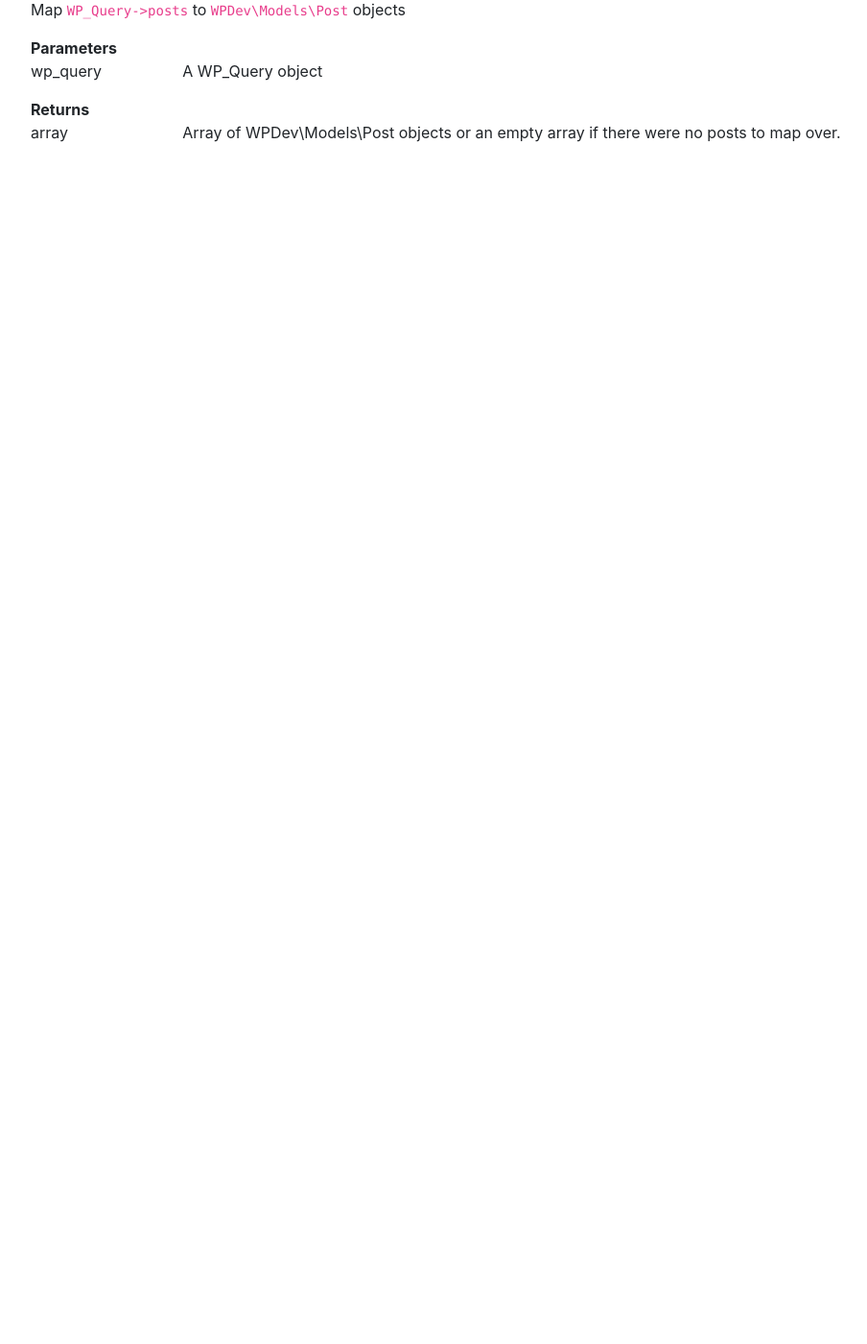
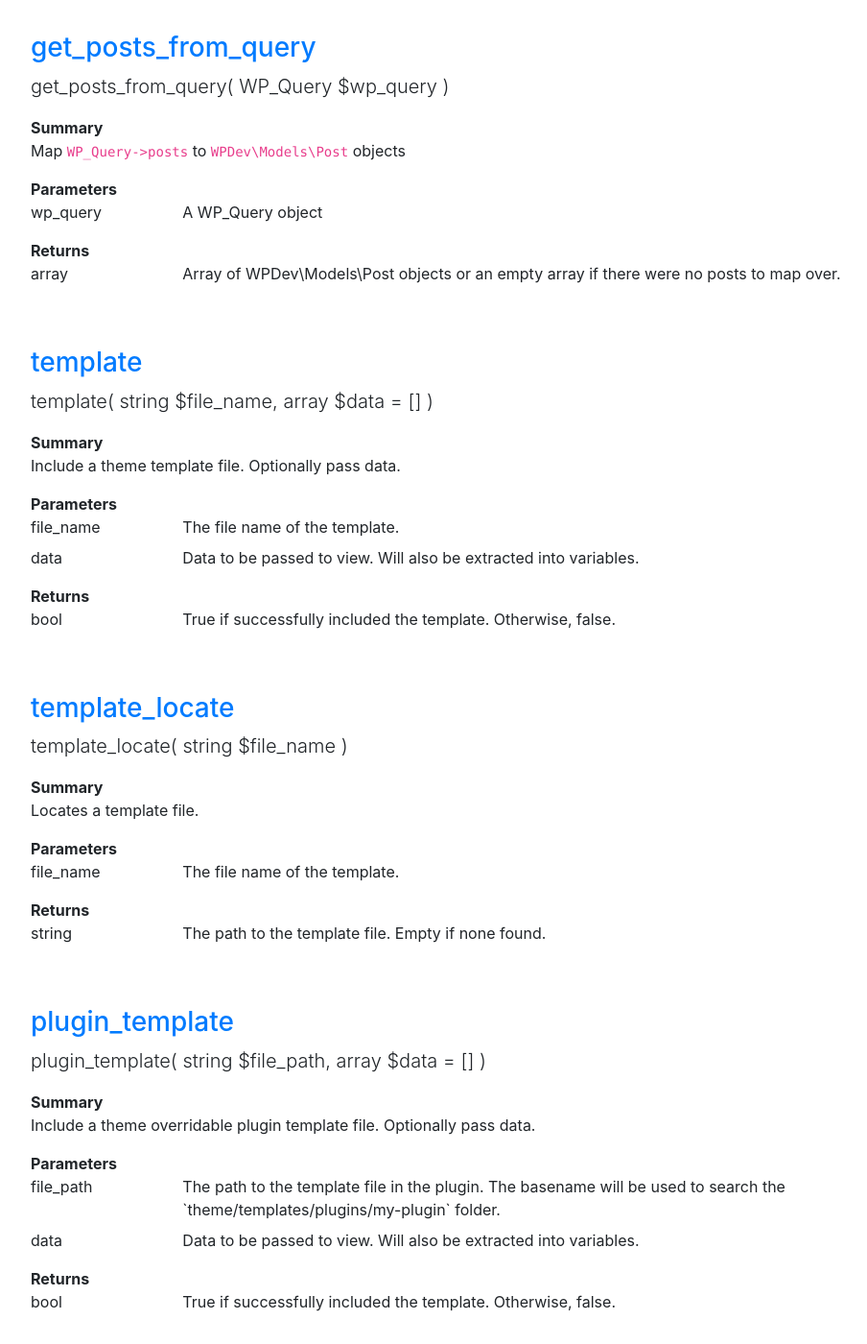
Before and after one commit to JoshMoreno/wpdev, a Jekyll site: the page built from docs/helpers.liquid, in a window 1280 px wide and 1400 px high, scrolled down 1216 px. Shown: the whole window at 96% size, without its empty margins (243-1147 px from the left). Built offline with Jekyll 4.4.1, drawn with Linux system fonts in a browser that asks for light colours; before the commit the page ends 1398 px from its top, so only the background shows below that; some of the changed text lies outside the part shown.

Commit message:
include template classes in docs. Add helper global helper fn for templates.

```diff
--- a/docs/_data/helpers.yml
+++ b/docs/_data/helpers.yml
@@ -29,3 +29,42 @@
   return:
     type: array
     description: 'Array of WPDev\Models\Post objects or an empty array if there were no posts to map over.'
+
+- name: template
+  summary: 'Include a theme template file. Optionally pass data.'
+  fullName: template( string $file_name, array $data = [] )
+  args:
+      - name: file_name
+        description: 'The file name of the template.'
+        type: string
+      - name: data
+        description: 'Data to be passed to view. Will also be extracted into variables.'
+        type: array
+  return:
+    type: bool
+    description: 'True if successfully included the template. Otherwise, false.'
+
+- name: template_locate
+  summary: 'Locates a template file.'
+  fullName: template_locate( string $file_name )
+  args:
+      - name: file_name
+        description: 'The file name of the template.'
+        type: string
+  return:
+    type: string
+    description: 'The path to the template file. Empty if none found.'
+
+- name: plugin_template
+  summary: 'Include a theme overridable plugin template file. Optionally pass data.'
+  fullName: plugin_template( string $file_path, array $data = [] )
+  args:
+      - name: file_path
+        description: 'The path to the template file in the plugin. The basename will be used to search the `theme/templates/plugins/my-plugin` folder.'
+        type: string
+      - name: data
+        description: 'Data to be passed to view. Will also be extracted into variables.'
+        type: array
+  return:
+    type: bool
+    description: 'True if successfully included the template. Otherwise, false.'
--- a/docs/_data/navigation.yml
+++ b/docs/_data/navigation.yml
@@ -22,3 +22,11 @@
       url: /models/post
     - text: Image
       url: /models/image
+
+- text: Template
+  url: \#
+  sublinks:
+    - text: Template
+      url: /template/template
+    - text: PluginTemplate
+      url: /template/plugin-template
--- /dev/null
+++ b/docs/_data/template/PluginTemplate.yaml
@@ -0,0 +1,81 @@
+name: WPDev\Template\PluginTemplate
+shortName: PluginTemplate
+namespace: WPDev\Template
+methods:
+    -
+        name: __construct
+        summary: 'Locates and renders a theme template. Falls back to the absolute <code>$file_path</code> passed in.'
+        description: ''
+        visibility: public
+        args:
+            -
+                name: file_path
+                description: 'The absolute path to the file in the plugin. The basename will be used when searching in the themes.'
+                type: string
+            -
+                name: data
+                description: 'Data to be passed to the template.'
+                type: array
+                default: {  }
+    -
+        name: includeTemplate
+        summary: ''
+        description: ''
+        visibility: public
+    -
+        name: create
+        summary: 'For a more fluid syntax. Alternatively use <code>Template::include()</code> or <code>Template::locate()</code>.'
+        description: ''
+        visibility: public
+        static: true
+        return:
+            type: $this
+            description: ''
+        args:
+            -
+                name: file_name
+                description: ''
+                type: string
+            -
+                name: data
+                description: ''
+                type: array
+                default: {  }
+    -
+        name: getTemplate
+        summary: ''
+        description: ''
+        visibility: public
+    -
+        name: include
+        summary: 'Include a theme template file. Optionally pass data.'
+        description: ''
+        visibility: public
+        static: true
+        return:
+            type: bool
+            description: 'True if successfully included the template. Otherwise, false.'
+        args:
+            -
+                name: file_name
+                description: 'The file name of the template.'
+                type: string
+            -
+                name: data
+                description: 'Data to be passed to view. Will also be extracted into variables.'
+                type: array
+                default: {  }
+    -
+        name: locate
+        summary: 'Locates a template file.'
+        description: ''
+        visibility: public
+        static: true
+        return:
+            type: string
+            description: 'The path to the template file. Empty if none found.'
+        args:
+            -
+                name: file_name
+                description: ''
+                type: string
--- /dev/null
+++ b/docs/_data/template/Template.yaml
@@ -0,0 +1,84 @@
+name: WPDev\Template\Template
+shortName: Template
+namespace: WPDev\Template
+methods:
+    -
+        name: __construct
+        summary: 'Constructor. Alternatively use <code>Template::include()</code> or <code>Template::locate()</code>.'
+        description: ''
+        visibility: public
+        args:
+            -
+                name: file_name
+                description: ''
+                type: string
+            -
+                name: data
+                description: ''
+                type: array
+                default: {  }
+    -
+        name: create
+        summary: 'For a more fluid syntax. Alternatively use <code>Template::include()</code> or <code>Template::locate()</code>.'
+        description: ''
+        visibility: public
+        static: true
+        return:
+            type: $this
+            description: ''
+        args:
+            -
+                name: file_name
+                description: ''
+                type: string
+            -
+                name: data
+                description: ''
+                type: array
+                default: {  }
+    -
+        name: getTemplate
+        summary: ''
+        description: ''
+        visibility: public
+    -
+        name: include
+        summary: 'Include a theme template file. Optionally pass data.'
+        description: ''
+        visibility: public
+        static: true
+        return:
+            type: bool
+            description: 'True if successfully included the template. Otherwise, false.'
+        args:
+            -
+                name: file_name
+                description: 'The file name of the template.'
+                type: string
+            -
+                name: data
+                description: 'Data to be passed to view. Will also be extracted into variables.'
+                type: array
+                default: {  }
+    -
+        name: includeTemplate
+        summary: 'Includes the template file passing along the data.'
+        description: ''
+        visibility: public
+        return:
+            type: bool
+            description: 'True if successfully included the template. Otherwise, false.'
+    -
+        name: locate
+        summary: 'Locates a template file.'
+        description: ''
+        visibility: public
+        static: true
+        return:
+            type: string
+            description: 'The path to the template file. Empty if none found.'
+        args:
+            -
+                name: file_name
+                description: ''
+                type: string
--- /dev/null
+++ b/docs/template/plugin-template.liquid
@@ -0,0 +1,35 @@
+---
+layout: docs
+permalink: /template/plugin-template.html
+---
+{% capture usage %}
+<p>Works the same as <code>WPDev\Template\Template</code> except it will fallback to the absolute path passed in.</p>
+<p>One major difference is that it will only look in the theme's <code>templates/plugins/$your_plugin_folder_name</code></p>
+<p>For example if your plugin is in a folder called <code>my-plugin</code>, then it will look for overriding templates in the child/parent theme's <code>templates/plugins/my-plugin/</code> folder. This is to help avoid template naming conflicts between plugins. It also has the benefit of keeping the templates folder organized.</p>
+{% highlight php %}
+use WPDev\Template\PluginTemplate;
+
+// Simple include without any data
+PluginTemplate::include(__DIR__ . '/hero-banner.php');
+
+// With data
+PluginTemplate::include(__DIR__ . '/hero-banner.php', ['title' => 'So Easy']);
+{% endhighlight %}
+{% highlight php %}
+// Or with global helper function...
+// Since it is global - note the absence of "use WPDev\Template\PluginTemplate;"
+
+// Simple include without any data
+plugin_template(__DIR__ . '/hero-banner.php');
+
+// With data
+plugin_template(__DIR__ . 'hero-banner.php', ['title' => 'So Easy']);
+{% endhighlight %}
+{% endcapture %}
+
+{% include docs/modelPage.liquid
+    model=site.data.template.PluginTemplate
+    title="PluginTemplate"
+    tagline="Overridable plugin templates made easy."
+    usage=usage
+%}
--- /dev/null
+++ b/docs/template/template.liquid
@@ -0,0 +1,38 @@
+---
+layout: docs
+permalink: /template/template.html
+---
+{% capture usage %}
+<p>Will recursively search the child theme's (if using one) <code>templates</code> folder then the parent theme's <code>template</code> folder.</p>
+{% highlight php %}
+use WPDev\Template\Template;
+// Simple include without any data
+Template::include('hero-banner.php');
+
+// With data
+Template::include('hero-banner.php', ['title' => 'So Easy']);
+{% endhighlight %}
+{% highlight php %}
+// Or with global helper function...
+// Since it is global - note the absence of "use WPDev\Template\Template;"
+
+// Simple include without any data
+template('hero-banner.php');
+
+// With data
+template('hero-banner.php', ['title' => 'So Easy']);
+
+// Or take care of the including yourself
+// Useful if you want to expose the template to the current scope's variables.
+if ($template = template_locate('hero.php')) {
+    include $template;
+}
+{% endhighlight %}
+{% endcapture %}
+
+{% include docs/modelPage.liquid
+    model=site.data.template.Template
+    title="Template"
+    tagline="Reusing and overriding templates made easy."
+    usage=usage
+%}
```
Also changed, not shown: docs/composer.json (+6 -1 lines), 4 other files.
